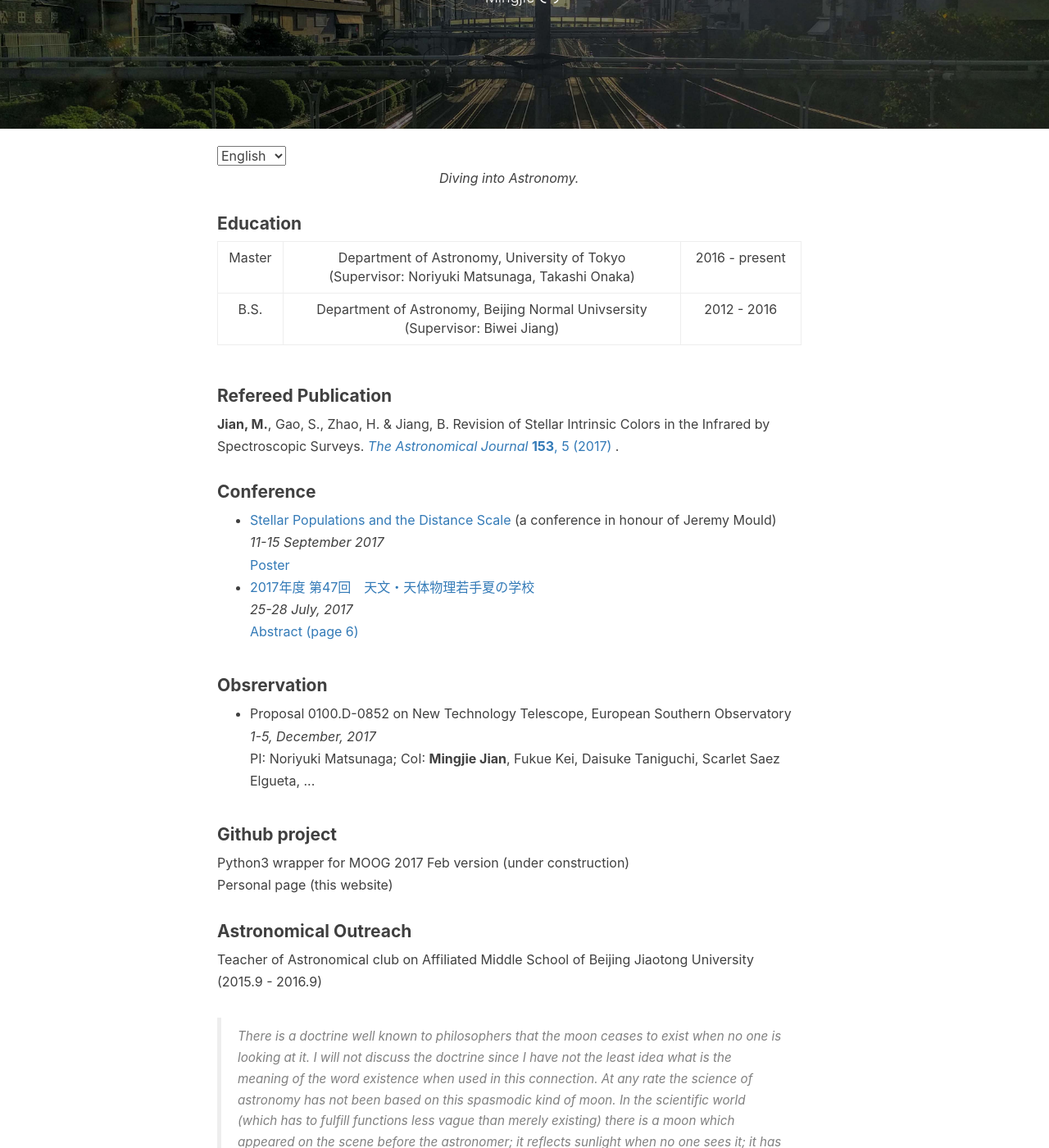
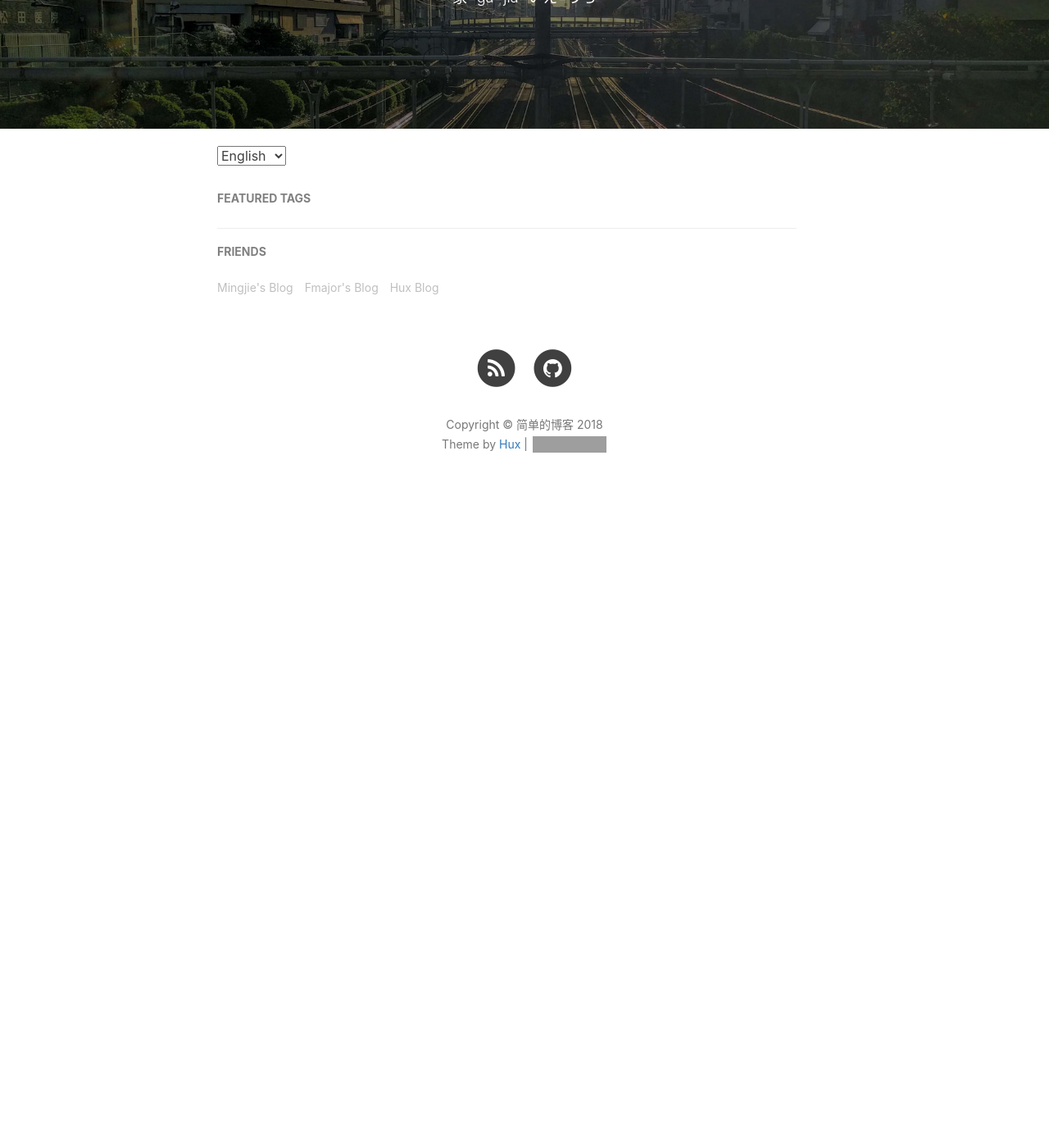
Before and after one commit to MingjieJian/w_present, a Jekyll site: the page built from about.html, in a window 1280 px wide and 1400 px high, scrolled down 261 px. Shown: the whole window at 82% size. Built offline with Jekyll 4.4.1, drawn with Linux system fonts in a browser that asks for light colours; nearby versions of some CDN libraries; comment, search, counter and statistics services are not loaded; after the commit the page ends 907 px from its top, so only the background shows below that; some of the changed text lies outside the part shown; grey boxes are pictures that could not be loaded.

Commit message:
Change the about page

```diff
--- a/about.html
+++ b/about.html
@@ -1,7 +1,7 @@
 ---
 layout: page
 title: "About"
-description: "Mingjieです"
+description: "家=ga=jia=いえ=うち"
 header-img: "img/about-bg.jpg"
 ---
 
@@ -13,86 +13,13 @@ header-img: "img/about-bg.jpg"
 
 <!-- Chinese Version -->
 <div class="zh post-container">
-    <blockquote>
-        学习天文的人；喜欢打游戏。
-    </blockquote>
-    伝えたい<br>
-    上手くなりたい<br>
-    特別になりたい<br>
-    何度だって　息を吹き込む<br>
-    目指すのは　自分史上最高　輝くメロディ<br>
-    もっと　もっと　遠くへ
 
-    <p style="text-align:right;">
-        —— TRUE 「サウンドスケープ」
-    </p>
 
 </div>
 
 <!-- English Version -->
 <div class="en post-container">
-    <center>
-        <i>Diving into Astronomy. </i>
-    </center>
-  <p>
-    <h4> Education </h4>
-    <table>
-      <tr align="middle" valign="middle">
-        <td> Master </td> <td> Department of Astronomy, University of Tokyo<br> (Supervisor: Noriyuki Matsunaga, Takashi Onaka) </td> <td> 2016 - present </td>
-      </tr>
-      <tr align="middle">
-        <td> B.S. </td> <td> Department of Astronomy, Beijing Normal Univsersity<br> (Supervisor: Biwei Jiang) </td> <td> 2012 - 2016 </td>
-    </table>
-  </p>
 
-
-	<p>
-    <h4> Refereed Publication </h4>
-    <b>Jian, M.</b>, Gao, S., Zhao, H. & Jiang, B. Revision of Stellar Intrinsic Colors in the Infrared by Spectroscopic Surveys. <a href="http://adsabs.harvard.edu/abs/2017AJ....153....5J"> <i>The Astronomical Journal</i> <b>153</b>, 5 (2017) </a>.
-
-	</p>
-
-  <p>
-    <h4> Conference </h4>
-    <ul>
-    <li> <a href="http://kiaa.pku.edu.cn/conference/stellar-populations-and-distance-scale-conference-honour-jeremy-mould"> Stellar Populations and the Distance Scale</a>  (a conference in honour of Jeremy Mould)  </li>
-    <i>11-15 September 2017</i><br>
-    <a href="/img/about/1709bjposter.pdf" > Poster </a>
-
-    <li> <a href="http://astro-wakate.org/ss2017/web/index.html"> 2017年度 第47回　天文・天体物理若手夏の学校 </a> </li>
-    <i> 25-28 July, 2017 </i><br>
-    <a href="http://www.astro-wakate.sakura.ne.jp/ss2017/web/file/abst/ss17_abst_sun.pdf"> Abstract (page 6)</a>
-  </ul>
-  </p>
-
-  <p>
-    <h4> Obsrervation </h4>
-    <ul>
-      <li>Proposal 0100.D-0852 on New Technology Telescope, European Southern Observatory</li>
-      <i>1-5, December, 2017</i><br>
-      PI: Noriyuki Matsunaga; CoI: <b>Mingjie Jian</b>, Fukue Kei, Daisuke Taniguchi, Scarlet Saez Elgueta, ...
-    </ul>
-  </p>
-  <p>
-    <h4> Github project </h4>
-    Python3 wrapper for MOOG 2017 Feb version (under construction) <br>
-    Personal page (this website)
-  </p>
-
-  <p>
-    <h4> Astronomical Outreach </h4>
-    Teacher of Astronomical club on Affiliated Middle School of Beijing Jiaotong University (2015.9 - 2016.9)
-
-  </p>
-    <p>
-      <blockquote>
-        There is a doctrine well known to philosophers that the moon ceases to exist when no one is looking at it. I will not discuss the doctrine since I have not the least idea what is the meaning of the word existence when used in this connection. At any rate the science of astronomy has not been based on this spasmodic kind of moon. In the scientific world (which has to fulfill functions less vague than merely existing) there is a moon which appeared on the scene before the astronomer; it reflects sunlight when no one sees it; it has mass when no one is measuring the mass; it is distant 240,000 miles from the earth when no one is surveying the distance; and it will eclipse the sun in 1999 even if the human race has succeeded in killing itself off before that date.
-      </blockquote>
-    </p>
-
-    <p style="text-align:right;">
-    --  Eddington, The Nature of the Physical World, 226
-    </p>
 
 </div>
 
```
